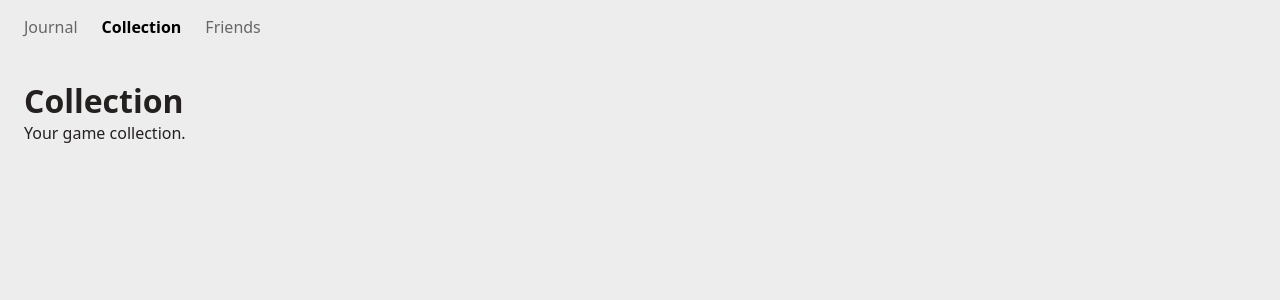
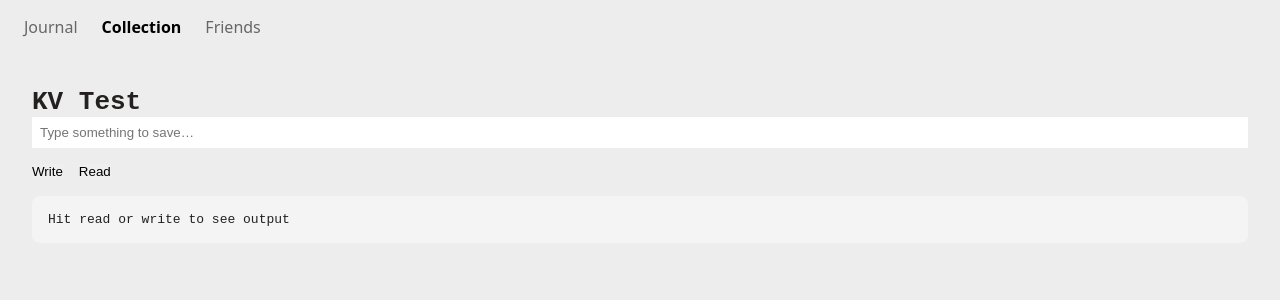
Before and after one commit to ReactionJackson/gaming-journal, a Next.js app: page /collection in a window 1280 px wide. Shown: the top 300 px of the page. Built offline with nearby package versions, Linux system fonts and the light colour scheme.

Commit message:
testing basic back end

```diff
--- a/package.json
+++ b/package.json
@@ -9,7 +9,7 @@
     "lint": "eslint"
   },
   "dependencies": {
-    "@vercel/kv": "^3.0.0",
+    "@upstash/redis": "^1.37.0",
     "next": "16.1.1",
     "react": "19.2.3",
     "react-dom": "19.2.3",
--- /dev/null
+++ b/src/app/api/test/route.ts
@@ -0,0 +1,18 @@
+import { Redis } from "@upstash/redis";
+import { kvKey } from "@/app/lib/kvKey";
+import { NextResponse } from "next/server";
+
+const redis = Redis.fromEnv();
+
+export async function GET() {
+  const key = kvKey("entry", "test-1");
+  const data = await redis.get(key);
+  return NextResponse.json({ key, data });
+}
+
+export async function POST(req: Request) {
+  const body = await req.json();
+  const key = kvKey("entry", "test-1");
+  await redis.set(key, body);
+  return NextResponse.json({ ok: true, key, saved: body });
+}
--- a/src/app/collection/page.jsx
+++ b/src/app/collection/page.jsx
@@ -1,8 +1,58 @@
-export default function CollectionPage() {
+"use client";
+import { useState } from "react";
+
+export default function KvTest() {
+  const [result, setResult] = useState("");
+  const [input, setInput] = useState("");
+
+  async function handleWrite() {
+    const res = await fetch("/api/test", {
+      method: "POST",
+      headers: { "Content-Type": "application/json" },
+      body: JSON.stringify({
+        message: input,
+        savedAt: new Date().toISOString(),
+      }),
+    });
+    const data = await res.json();
+    setResult(JSON.stringify(data, null, 2));
+  }
+
+  async function handleRead() {
+    const res = await fetch("/api/test");
+    const data = await res.json();
+    setResult(JSON.stringify(data, null, 2));
+  }
+
   return (
-    <main style={{ padding: 24 }}>
-      <h1>Collection</h1>
-      <p>Your game collection.</p>
-    </main>
+    <div style={{ padding: "2rem", fontFamily: "monospace" }}>
+      <h1>KV Test</h1>
+      <input
+        value={input}
+        onChange={(e) => setInput(e.target.value)}
+        placeholder="Type something to save…"
+        style={{
+          display: "block",
+          marginBottom: "1rem",
+          padding: "0.5rem",
+          width: "100%",
+        }}
+      />
+      <button onClick={handleWrite} style={{ marginRight: "1rem" }}>
+        Write
+      </button>
+      <button onClick={handleRead}>Read</button>
+      <pre
+        style={{
+          marginTop: "1rem",
+          background: "#f4f4f4",
+          padding: "1rem",
+          borderRadius: "8px",
+          whiteSpace: "pre-wrap",
+        }}
+      >
+        {result || "Hit read or write to see output"}
+      </pre>
+    </div>
   );
 }
--- /dev/null
+++ b/src/app/lib/kvKey.ts
@@ -0,0 +1,6 @@
+type DataType = "entry" | "game" | "day";
+
+export function kvKey(type: DataType, id: string): string {
+  const env = process.env.GALAEA_ENV ?? "dev";
+  return `${env}:${type}:${id}`;
+}
```
Also changed, not shown: 1 other file (tests, documents, lock files or other folders).
